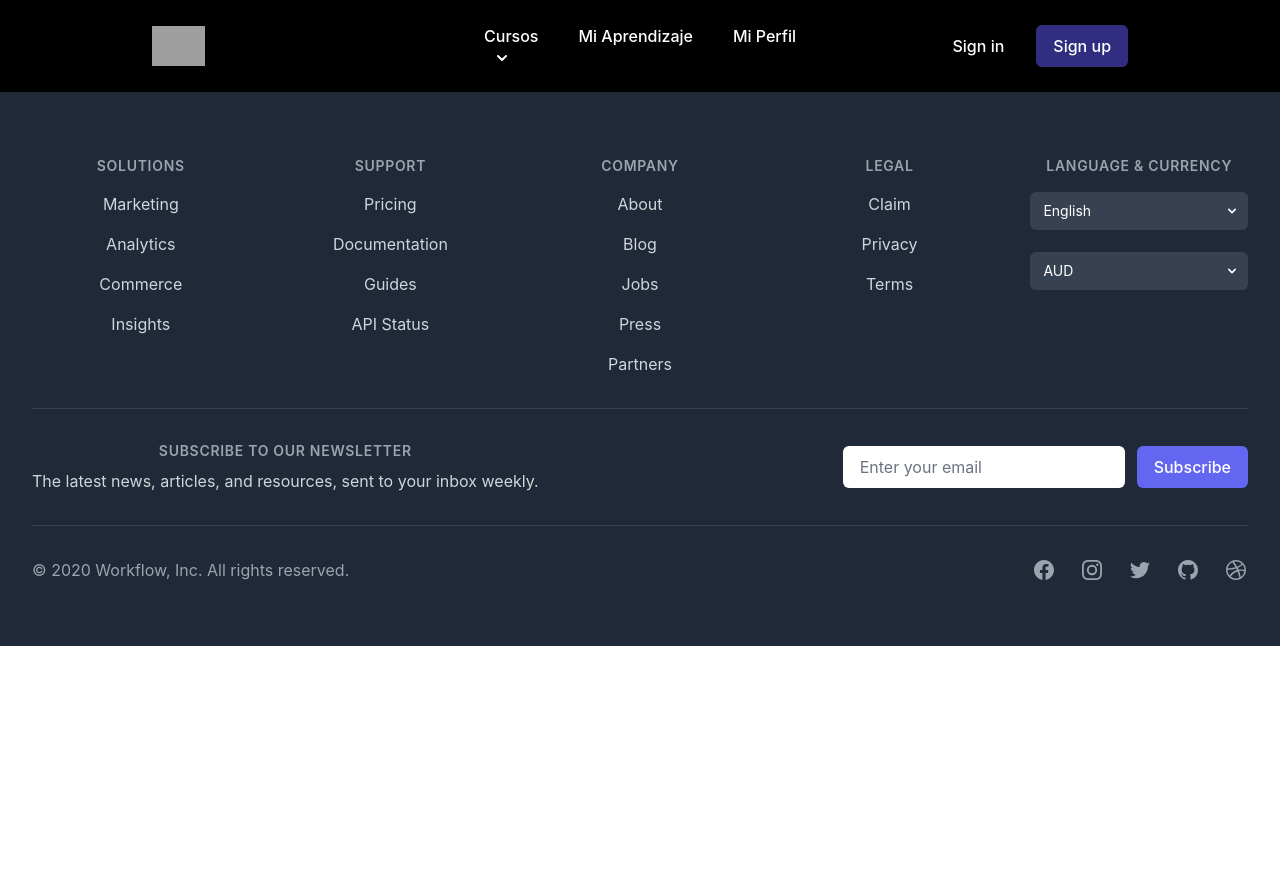
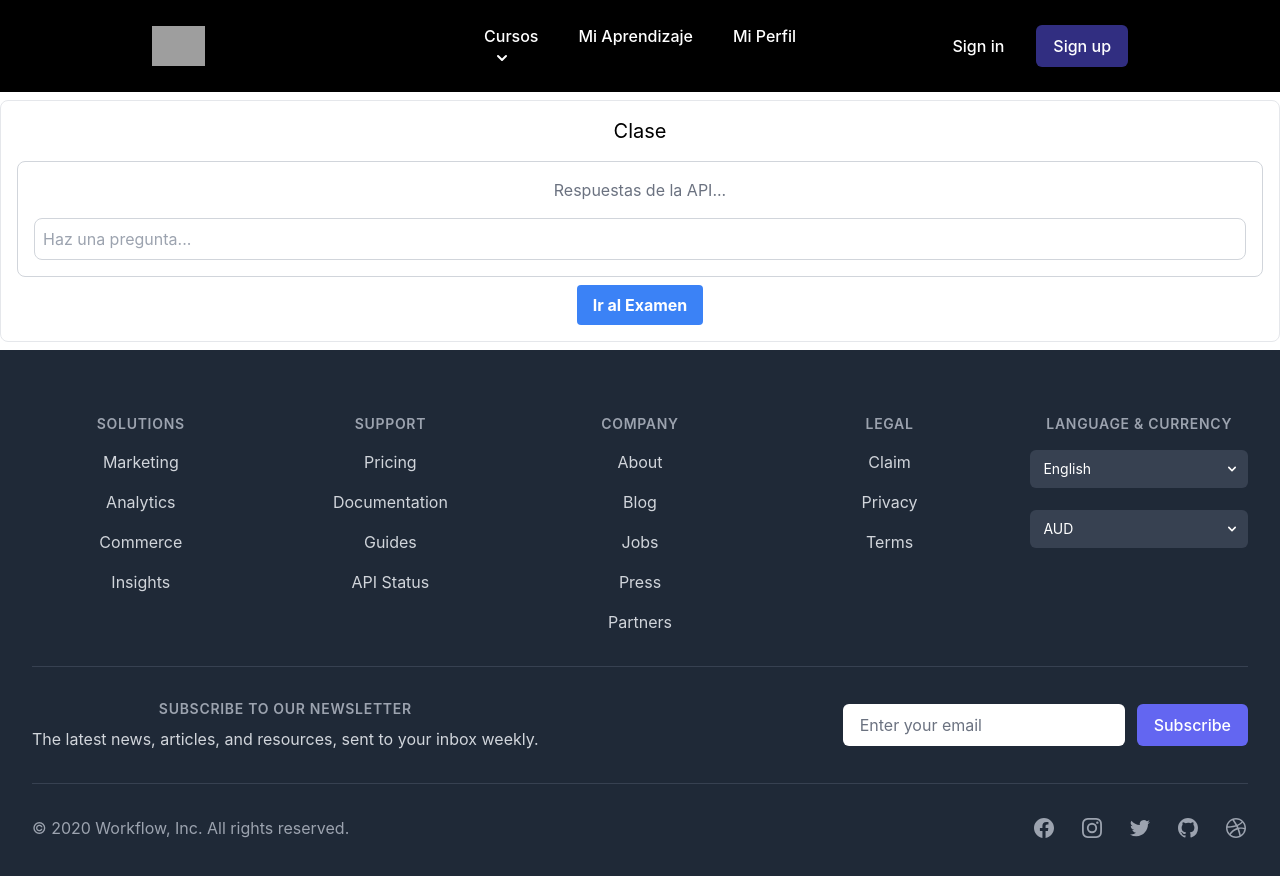
Before and after one commit to charlyguz/DevTutor, a React (Create React App) app: page /curso/1/temario/1 in a window 1280 px wide. Shown: the top 876 px of the page. Before the commit the page ends 800 px from the top, so only its background shows below. Built offline with nearby package versions, Linux system fonts and the light colour scheme; grey boxes are pictures that could not be loaded.

Commit message:
ya esta la plantilla para conectar el video y open ai

```diff
--- a/src/App.js
+++ b/src/App.js
@@ -13,7 +13,12 @@ import IA from "./pages/IA";
 import Nube from "./pages/Nube";
 import CursoR from "./pages/CursoR";
 import PythonTemario from "./pages/PythonPageComponents/PythonTemario";
-
+import JavaScriptTemario from "./pages/JsPageComponents/JavaScriptTemario";
+import ReactTemario from "./pages/ReactPageComponents/ReactTemario";
+import IATemario from "./pages/IAPageComponents/IaTemario";
+import NubeTemario from "./pages/NubePageComponents/NubeTemario";
+import AlgoritmosTemario from "./pages/AlgoritmosPageComponents/AlgoritmosTemario";
+import PythonClase from "./pages/PythonPageComponents/PythonClase";
 
 function App() {
   return (
@@ -31,6 +36,12 @@ function App() {
           <Route path="/curso/:curso/Examen" element={<Examen />} />
           {/* <Route exact path="/" component={HomePage} /> Esto redirige a la página de inicio, que no has mencionado aún */}
           <Route path="/curso/python/temario" element={<PythonTemario />} />
+          <Route path="/curso/javascript/temario" element={<JavaScriptTemario />} />
+          <Route path="/curso/react/temario" element={<ReactTemario />} />
+          <Route path="/curso/ia/temario" element={<IATemario />} />
+          <Route path="/curso/nube/temario" element={<NubeTemario />} />
+          <Route path="/curso/algoritmos/temario" element={<AlgoritmosTemario />} />
+          <Route path="/curso/:curso/temario/:id" element={<PythonClase />} />
 
         </Routes>
         <Footer className="mt-10"/>
--- /dev/null
+++ b/src/pages/PythonPageComponents/PythonClase.jsx
@@ -0,0 +1,33 @@
+import React from 'react';
+
+function Clase({ videoUrl, handleExamenClick }) {
+    const Video = () => (
+        <div className="relative pt-56.25 w-full overflow-hidden">
+            <iframe className="absolute top-0 left-0 w-full h-full" src={videoUrl} title="YouTube video player" frameborder="0" allow="accelerometer; autoplay; clipboard-write; encrypted-media; gyroscope; picture-in-picture" allowfullscreen></iframe>
+        </div>
+    );
+
+    const Chat = () => (
+        <div className="mt-4 border border-gray-300 p-4 rounded-lg">
+            {/* Aquí se conectará con OpenAI */}
+            <div className="text-gray-500 mb-4">
+                {/* Aquí se mostrarán las respuestas de la API */}
+                <p>Respuestas de la API...</p>
+            </div>
+            <input type="text" placeholder="Haz una pregunta..." className="w-full p-2 border border-gray-300 rounded-lg" />
+        </div>
+    );
+
+    return (
+        <div className="p-4 border rounded-lg my-2">
+            <h2 className="text-xl">Clase</h2>
+            <Video />
+            <Chat />
+            <button onClick={handleExamenClick} className="mt-2 bg-blue-500 hover:bg-blue-700 text-white font-bold py-2 px-4 rounded">
+                Ir al Examen
+            </button>
+        </div>
+    );
+}
+
+export default Clase;
--- /dev/null
+++ b/src/pages/PythonPageComponents/PythonExamen.jsx
@@ -0,0 +1,35 @@
+import React, { useState } from 'react';
+
+function Examen({ preguntas, handleExamenSubmit }) {
+    const [tiempoRestante, setTiempoRestante] = useState(60);
+
+    const Pregunta = ({ pregunta }) => (
+        <div>
+            <p>{pregunta}</p>
+            <input type="text" placeholder="Escribe tu respuesta aquí..." />
+        </div>
+    );
+
+    const Temporizador = () => {
+        useState(() => {
+            if (tiempoRestante > 0) {
+                setTimeout(() => setTiempoRestante(tiempoRestante - 1), 1000);
+            }
+        }, [tiempoRestante]);
+
+        return <div>{tiempoRestante}</div>;
+    };
+
+    return (
+        <div className="p-4 border rounded-lg my-2">
+            <h2 className="text-xl">Examen</h2>
+            {preguntas.map((pregunta, index) => <Pregunta key={index} pregunta={pregunta} />)}
+            <Temporizador />
+            <button onClick={handleExamenSubmit} className="mt-2 bg-blue-500 hover:bg-blue-700 text-white font-bold py-2 px-4 rounded">
+                Enviar Respuestas
+            </button>
+        </div>
+    );
+}
+
+export default Examen;
--- a/src/pages/PythonPageComponents/PythonTemario.jsx
+++ b/src/pages/PythonPageComponents/PythonTemario.jsx
@@ -1,10 +1,12 @@
 import React, { useState } from 'react';
 import { LockClosedIcon, CheckCircleIcon } from '@heroicons/react/solid';
 import { ChevronDownIcon } from '@heroicons/react/solid';
+import { Link, useNavigate, useParams } from 'react-router-dom';
 
 const Subtema = ({ nombre, subtemas }) => {
     const [expandir, setExpandir] = useState(false);
     const handleExpandirClick = () => setExpandir(!expandir);
+    const { curso } = useParams(); // Obtiene el curso actual de los parámetros de la ruta
 
     return (
         <div>
@@ -15,13 +17,14 @@ const Subtema = ({ nombre, subtemas }) => {
                 />
             </div>
             {expandir && subtemas.map((subtema, index) =>
-                <div key={index} className="bg-gray-200 rounded-md p-2 mt-2 ml-4">
+                <Link to={`/curso/${curso}/temario/${index}`} key={index} className="bg-gray-200 rounded-md p-2 mt-2 ml-4">
                     {subtema}
-                </div>
+                </Link>
             )}
         </div>
     );
 };
+
 
 const Nivel = ({ nivel, temas, desbloqueado }) => {
     const [expandir, setExpandir] = useState(false);
```
Also changed, not shown: src/pages/AlgoritmosPageComponents/AlgoritmosTemario.jsx (added), src/pages/IAPageComponents/IaTemario.jsx (added), src/pages/JsPageComponents/JavaScriptTemario.jsx (added), src/pages/NubePageComponents/NubeTemario.jsx (added), src/pages/ReactPageComponents/ReactTemario.jsx (added).
